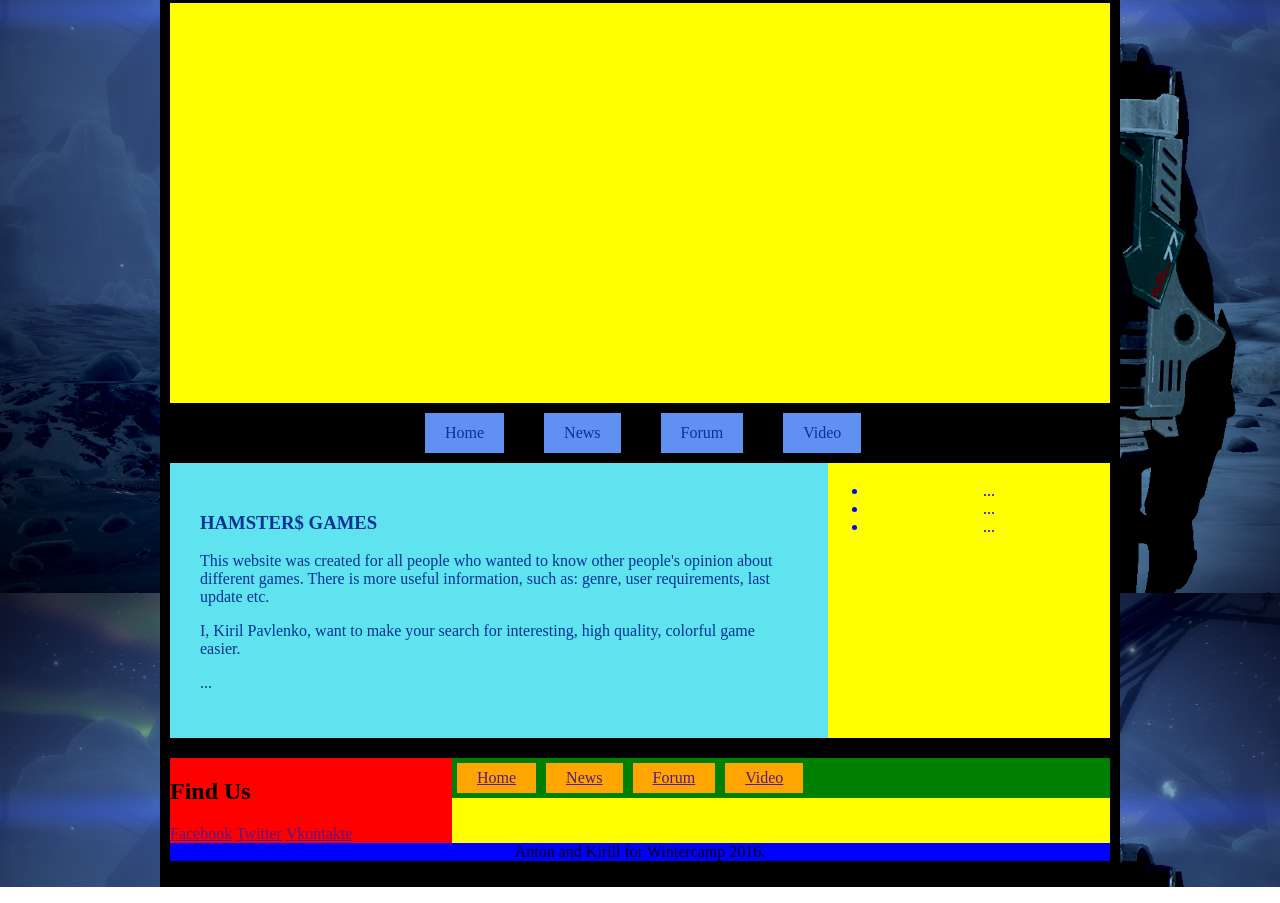
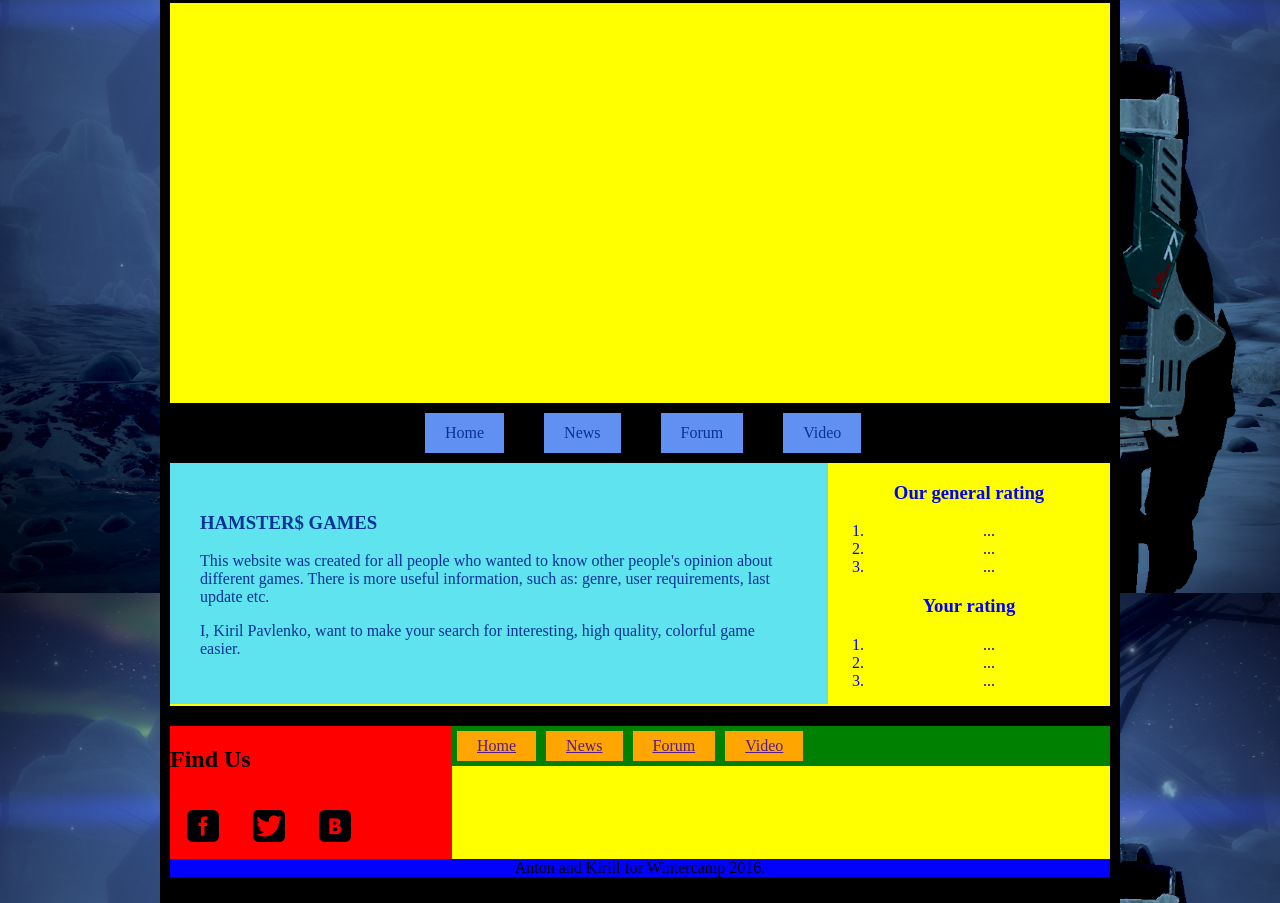
Before and after one commit to RakelO/WinterCamp, a plain HTML site: page index.html in a window 1280 px wide. Shown: the part 207-1110 px from the top of the page. Drawn offline with Linux system fonts and the light colour scheme.

Commit message:
Kirill's files

```diff
--- a/index.html
+++ b/index.html
@@ -24,20 +24,28 @@
 
 					<p>I, Kiril Pavlenko, want to make your search for interesting, high quality, colorful game easier.</p>
 
-					<p>...</p>
+					<p></p>
 
 					<p style="clear: both;"></p>
 
 
 				</div>
 				<div class="list">
-					<h3></h3>
+					<h3>Our general rating</h3>
 
-					<ul class="suitbar">
+					<ol class="suitbar">
 						<li>...</li>
 						<li>...</li>
 						<li>...</li>
-					</ul>
+					</ol>
+
+					<h3>Your rating</h3>
+
+					<ol>
+						<li>...</li>
+						<li>...</li>
+						<li>...</li>
+					</ol>
 
 
 				</div>
@@ -47,9 +55,9 @@
 			<div class="footer">
 				<div class="findUs">
 					<h2>Find Us</h2>
-					<a href="">Facebook</a>
-					<a href="">Twitter</a>
-					<a href="">Vkontakte</a>
+					<a href="" class="fb"></a>
+					<a href="" class="twit"></a>
+					<a href="" class="vk"></a>
 				</div>
 
 				<ul class="menu2">
--- a/styles.css
+++ b/styles.css
@@ -91,11 +91,37 @@ div.footer{
 		background-color: yellow;
 	}
 
-	.findUs{
-		float: left;
-		width: 30%;
-		background:red;
-	}
+.findUs{
+	float: left;
+	width: 30%;
+	background:red;
+}
+
+.findUs a{
+	display: block;
+	width: 36px;
+	height: 36px;
+	background: url("img/sprite.png") no-repeat -92px 2px;
+	float: left;
+	margin: 15px;
+}
+
+.findUs a:hover{
+	opacity: 0.5;
+}
+
+.findUs a:active{
+	opacity: 0.1;
+}
+
+.findUs .twit{
+	background-position: -50px -40px;
+}
+
+.findUs .vk{
+	background-position: -8px 2px;
+}
+
 .menu2{
 	float: right;
 	background:green;
```
Also changed, not shown: img/MyIcons/png/b.png (added), img/MyIcons/png/facebook32.png (added), img/MyIcons/png/facebook4.png (added), img/MyIcons/png/facebook7.png (added), img/MyIcons/png/logotype206.png (added), img/MyIcons/png/socialnetwork175.png (added), img/MyIcons/png/twitter4.png (added), img/MyIcons/png/twitter44.png (added), img/MyIcons/png/twitter46.png (added), img/MyIcons/png/videos.png (added), img/MyIcons/png/youtube28.png (added), img/sprite.png (added), 2 other files.
